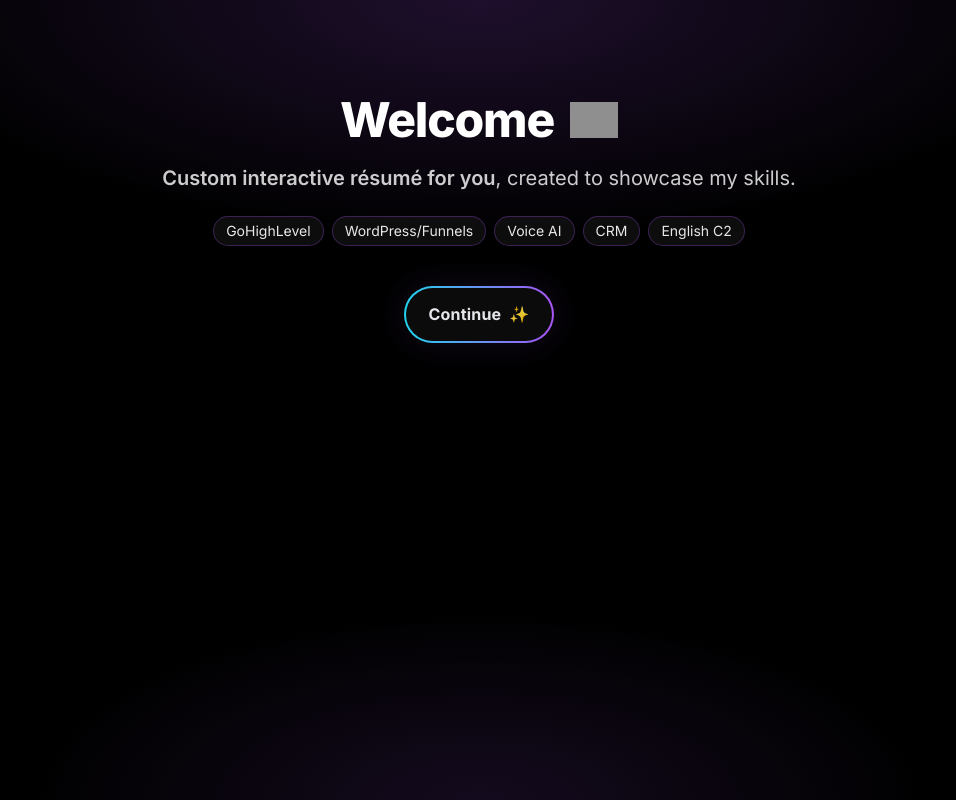
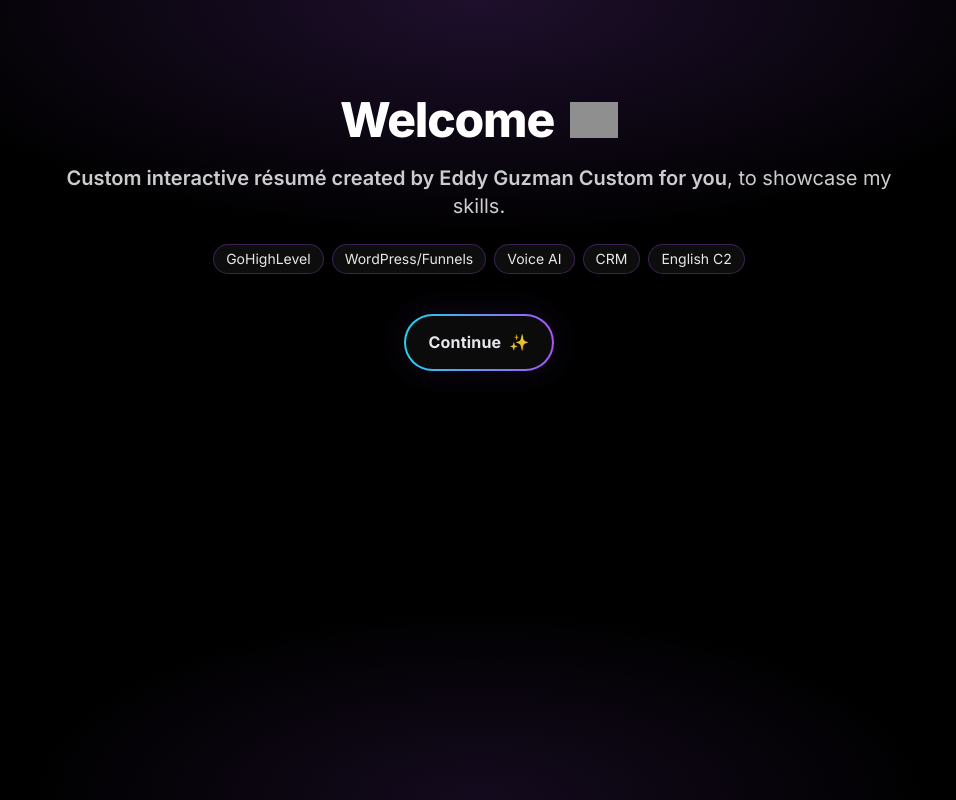
Before and after one commit to eddyg2k/Nvolvus-AI-CV-Web-app, a Next.js app: page / in a window 1280 px wide. Shown: the whole page, without its empty margins (161-1117 px from the left). Built offline with nearby package versions, Linux system fonts and the light colour scheme; grey boxes are pictures that could not be loaded.

Commit message:
Update page.jsx

```diff
--- a/app/page.jsx
+++ b/app/page.jsx
@@ -70,7 +70,7 @@ export default function Page() {
 
             {/* Subcopy */}
             <p className="mt-5 text-white/80 text-lg sm:text-xl">
-              <span className="font-semibold">Custom interactive résumé for you</span>, created to showcase my skills.
+              <span className="font-semibold">Custom interactive résumé created by Eddy Guzman Custom for you</span>, to showcase my skills.
             </p>
 
             {/* Skill chips */}
```
